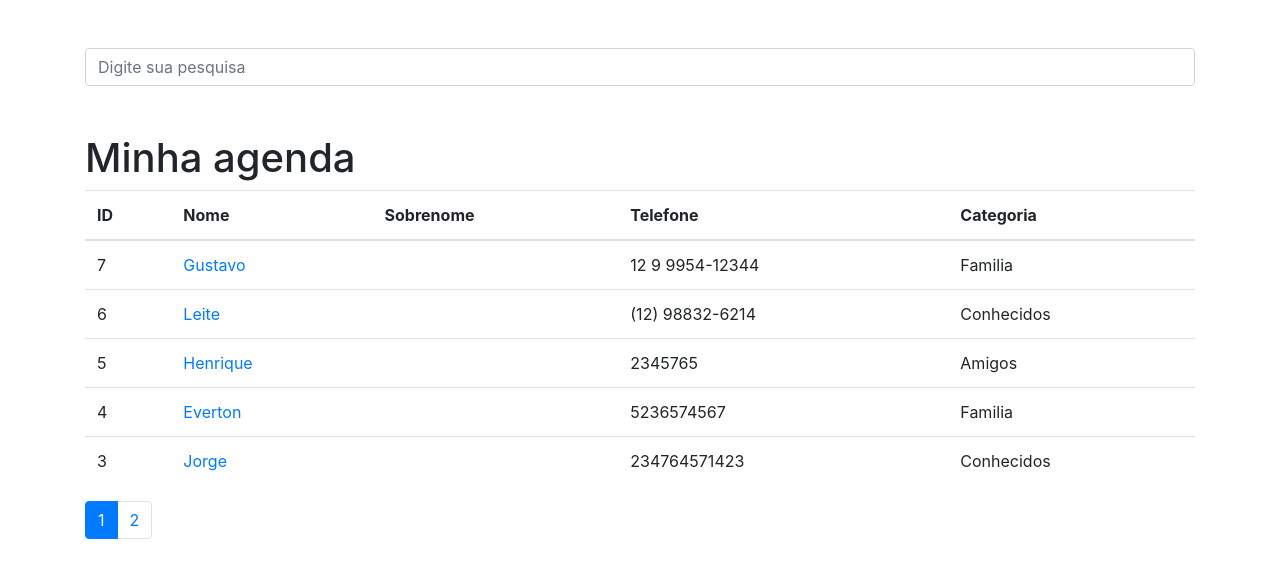
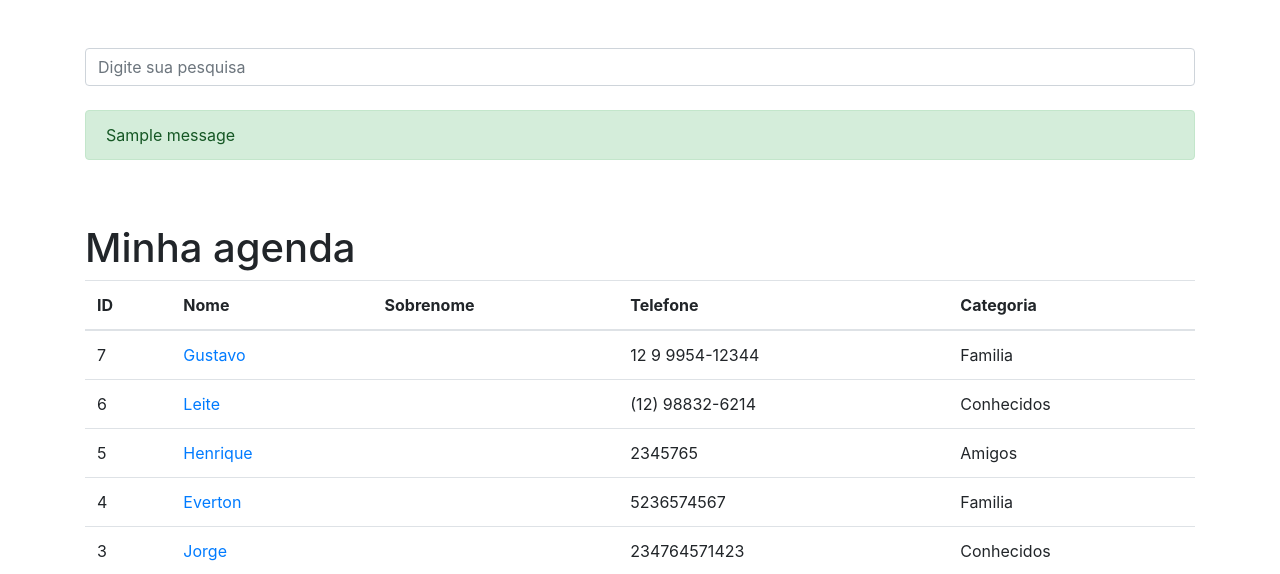
Before and after one commit to filipehlreis/cursopython, a Django app: page / in a window 1280 px wide. Shown: the part 56-630 px from the top of the page. Run offline with Django 3.2, Linux system fonts and the light colour scheme; data comes from the database, SQL or seed files in the repository; one stand-in notice (Sample message) is shown; some libraries are stand-ins or nearby versions.

Commit message:
aula 187. Mensagens com Django Messages

```diff
--- a/sessao9_djangoAgenda/agenda/contatos/views.py
+++ b/sessao9_djangoAgenda/agenda/contatos/views.py
@@ -1,9 +1,10 @@
-from django.shortcuts import render, get_object_or_404
+from django.shortcuts import render, get_object_or_404, redirect
 from django.http import Http404
 from .models import Contato
 from django.core.paginator import Paginator
 from django.db.models import Q, Value
 from django.db.models.functions import Concat
+from django.contrib import messages
 
 
 def index(request):
@@ -34,7 +35,12 @@ def busca(request):
     termo = request.GET.get('termo')
 
     if termo is None:
-        raise Http404()
+        messages.add_message(
+            request,
+            messages.ERROR,
+            'Campo termo não pode ficar vazio.'
+        )
+        return redirect('index')
 
     campos = Concat('nome', Value(' '), 'sobrenome')
 
@@ -44,7 +50,7 @@ def busca(request):
         Q(nome_completo__icontains=termo) | Q(telefone__icontains=termo)
     )
 
-    #print(contatos.query)
+    # print(contatos.query)
     paginator = Paginator(contatos, 5)
 
     page = request.GET.get('p')
--- a/sessao9_djangoAgenda/agenda/templates/base.html
+++ b/sessao9_djangoAgenda/agenda/templates/base.html
@@ -25,6 +25,9 @@
                      id="search-input"
                      placeholder="Digite sua pesquisa"
                      name="termo">
+
+              {% include 'parciais/_messages.html' %}
+
             </div>
           </div>
         </form>
--- /dev/null
+++ b/sessao9_djangoAgenda/agenda/templates/parciais/_messages.html
@@ -0,0 +1,8 @@
+{% if messages %}
+  <br>
+  {% for message in messages %}
+    <div class="alert {{ message.tags }} " role="alert">
+      {{ message }}
+    </div>
+  {% endfor %}
+{% endif %}
```
Also changed, not shown: sessao9_djangoAgenda/agenda/agenda/settings.py (+12 -0 lines).
